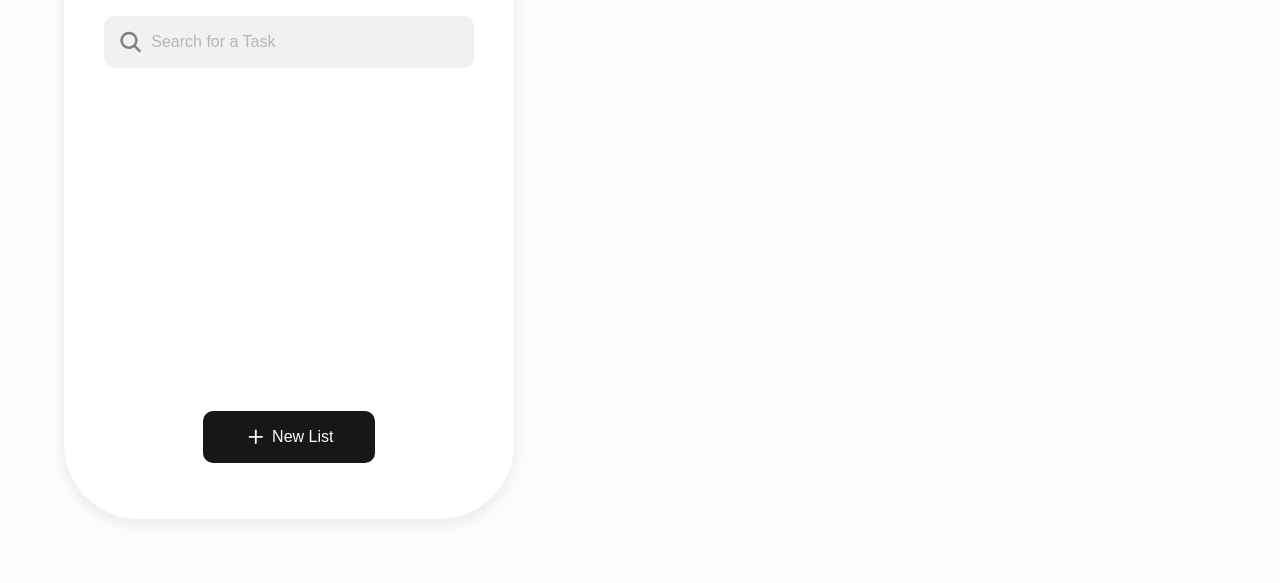
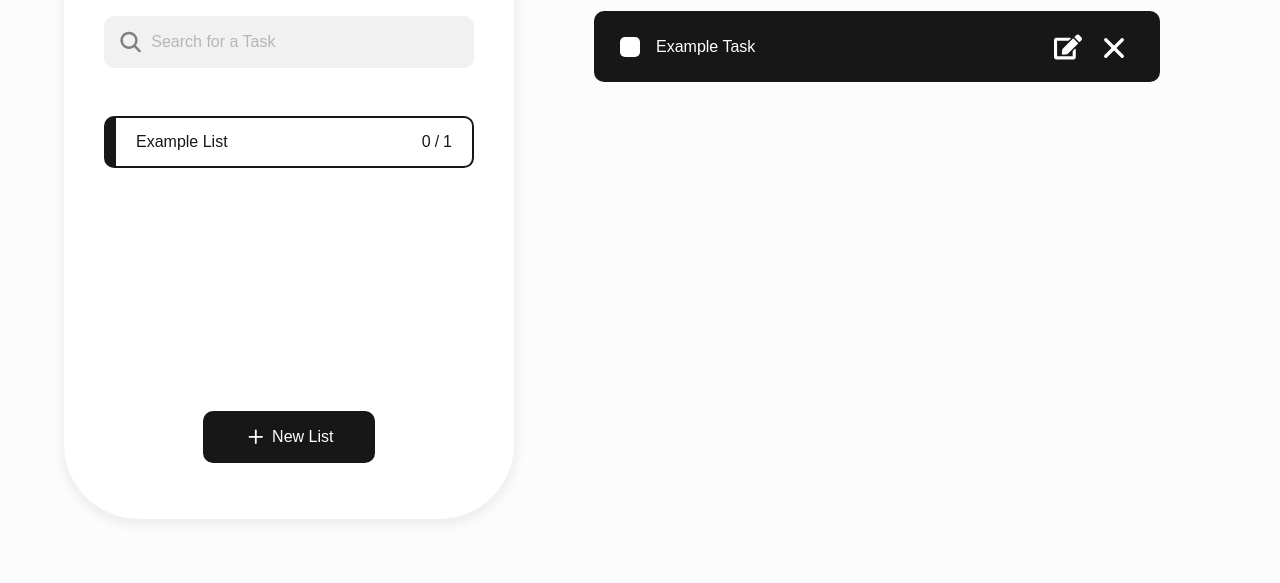
Before and after one commit to JearlDev/TodoListApplication, a Gatsby site: page / in a window 1280 px wide. Shown: the part 217-800 px from the top of the page. Built offline with nearby package versions, Linux system fonts and the light colour scheme; Gatsby itself is replaced by a stand-in of ours.

Commit message:
fixed issue by setting example lists

```diff
--- a/src/components/TaskManager.js
+++ b/src/components/TaskManager.js
@@ -11,11 +11,11 @@ import NewTaskModal from './modals/NewTaskModal';
 
 const TaskManager = ({ lists, setLists, searchTerm }) => {
   const [activeList, setActiveList] = useState(
-    lists && lists.find((list) => list.isActive)
+    lists ? lists.find((list) => list.isActive) : 0
   );
 
   useEffect(() => {
-    setActiveList(lists && lists.find((list) => list.isActive));
+    setActiveList(lists ? lists.find((list) => list.isActive) : 0);
   }, [lists]);
 
   const handleTaskClick = (taskIndex) => {
--- a/src/pages/index.js
+++ b/src/pages/index.js
@@ -13,7 +13,17 @@ const IndexPage = () => {
       typeof window !== `undefined` && localStorage.getItem('lists');
     const parsedLists = JSON.parse(storedLists);
 
-    setLists(parsedLists);
+    if (parsedLists && parsedLists.length > 0) {
+      setLists(parsedLists);
+    } else {
+      setLists([
+        {
+          name: 'Example List',
+          isActive: 'true',
+          tasks: [{ name: 'Example Task', isComplete: false }],
+        },
+      ]);
+    }
   }, []);
 
   useEffect(() => {
```
